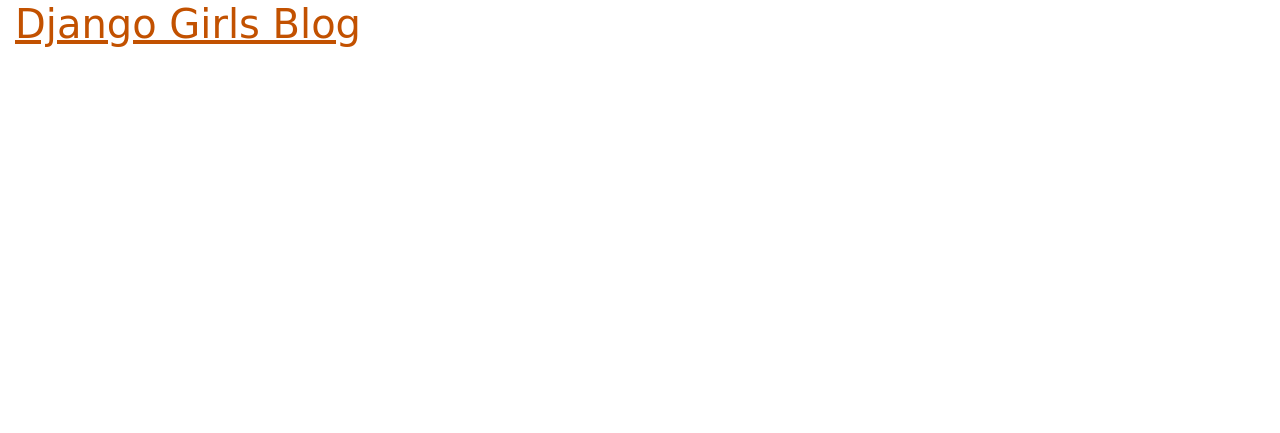
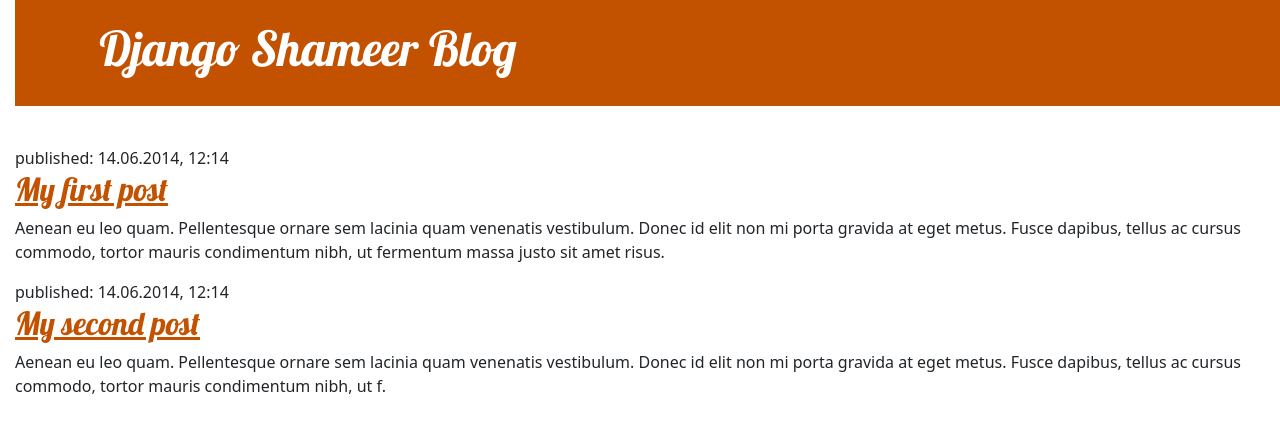
Before and after one commit to shameersd/my-first-blog, a Django app: page / in a window 1280 px wide. Shown: the top 433 px of the page. Run offline with Django 3.2, Linux system fonts and the light colour scheme; data that the repository does not hold is empty.

Commit message:
inside css

```diff
--- a/blog/templates/blog/post_list.html
+++ b/blog/templates/blog/post_list.html
@@ -1,16 +1,98 @@
 {% load static %}
+
 <!DOCTYPE html>
 <html>
     <head>
-        <title>Django Girls blog</title>
+        <title>shameer</title>
        <link rel="stylesheet" href="https://cdn.jsdelivr.net/npm/bootstrap@5.1.3/dist/css/bootstrap.min.css" integrity="sha384-1BmE4kWBq78iYhFldvKuhfTAU6auU8tT94WrHftjDbrCEXSU1oBoqyl2QvZ6jIW3" crossorigin="anonymous">
         <link rel="stylesheet" href="{% static 'css/blog.css' %}">
+        <link href="//fonts.googleapis.com/css?family=Lobster&subset=latin,latin-ext" rel="stylesheet" type="text/css">
+        <style>
+            body {
+    padding-left: 15px;
+}
+h1 a, h2 a {
+    color: #C25100;
+}
+
+.page-header {
+    background-color: #C25100;
+    margin-top: 0;
+    margin-bottom: 40px;
+    padding: 20px 20px 20px 40px;
+}
+
+.page-header h1,
+.page-header h1 a,
+.page-header h1 a:visited,
+.page-header h1 a:active {
+    color: #ffffff;
+    font-size: 36pt;
+    text-decoration: none;
+}
+
+h1,
+h2,
+h3,
+h4 {
+    font-family: 'Lobster', cursive;
+}
+
+.date {
+    color: #828282;
+}
+
+.save {
+    float: right;
+}
+
+.post-form textarea,
+.post-form input {
+    width: 100%;
+}
+
+.top-menu,
+.top-menu:hover,
+.top-menu:visited {
+    color: #ffffff;
+    float: right;
+    font-size: 26pt;
+    margin-right: 20px;
+}
+
+.post {
+    margin-bottom: 70px;
+}
+
+.post h2 a,
+.post h2 a:visited {
+    color: #000000;
+}
+
+.post > .date,
+.post > .actions {
+    float: right;
+}
+
+.btn-secondary,
+.btn-secondary:visited {
+    color: #C25100;
+    background: none;
+    border-color: #C25100;
+}
+
+.btn-secondary:hover {
+    color: #FFFFFF;
+    background-color: #C25100;
+}
+        </style>
     </head>
     <body>
-        <header>
-            <h1><a href="/">Django Girls Blog</a></h1>
+        <header class="page-header">
+            <div class="container">
+                <h1><a href="/">Django Shameer Blog</a></h1>
+            </div>
         </header>
-
            <main class="container">
             <div class="row">
                 <div class="col">
@@ -26,5 +108,17 @@
                 </div>
             </div>
         </main>
+
+        <article>
+            <time>published: 14.06.2014, 12:14</time>
+            <h2><a href="">My first post</a></h2>
+            <p>Aenean eu leo quam. Pellentesque ornare sem lacinia quam venenatis vestibulum. Donec id elit non mi porta gravida at eget metus. Fusce dapibus, tellus ac cursus commodo, tortor mauris condimentum nibh, ut fermentum massa justo sit amet risus.</p>
+        </article>
+
+        <article>
+            <time>published: 14.06.2014, 12:14</time>
+            <h2><a href="">My second post</a></h2>
+            <p>Aenean eu leo quam. Pellentesque ornare sem lacinia quam venenatis vestibulum. Donec id elit non mi porta gravida at eget metus. Fusce dapibus, tellus ac cursus commodo, tortor mauris condimentum nibh, ut f.</p>
+        </article>
     </body>
 </html>
```
Lines whose indentation alone changed are shown as unchanged.
